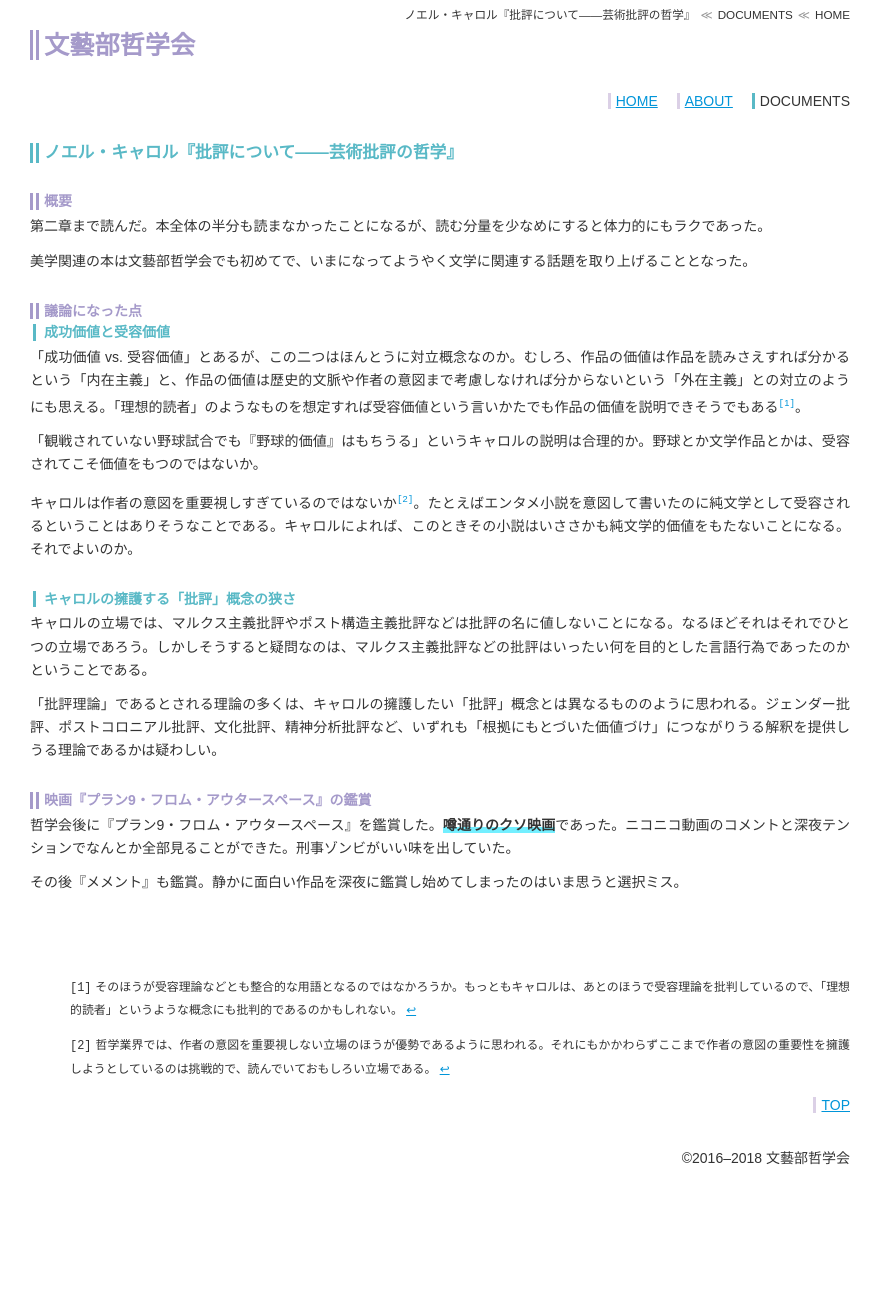
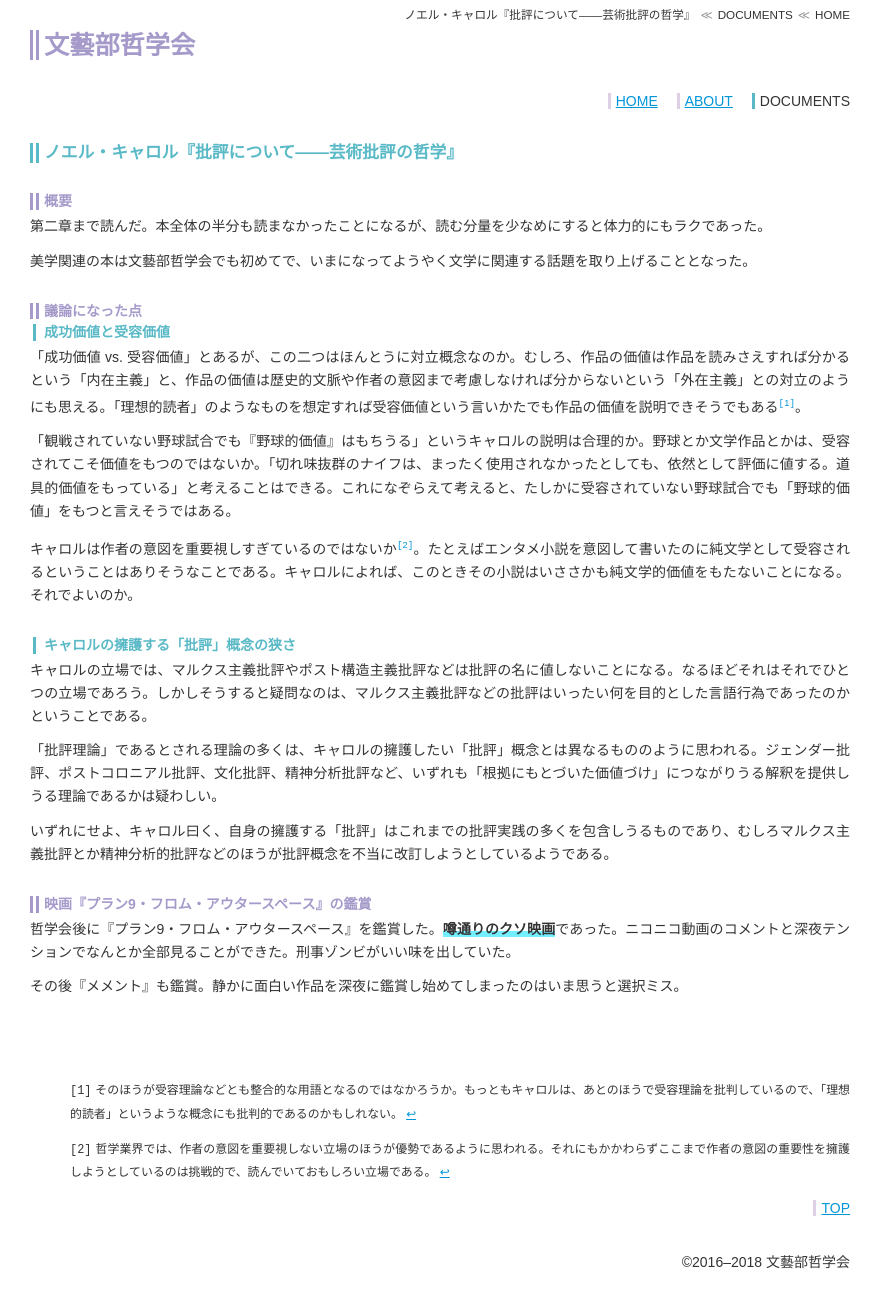
Before and after one commit to qdaibungei/philosophy, a Jekyll site: the page built from docs/_posts/2018-02-19-philo.md, in a window 1280 px wide. Shown: the whole page, without its empty margins (0-883 px from the left). Built offline with Jekyll 4.4.1, drawn with Linux system fonts in a browser that asks for light colours; before the commit the page ends 1200 px from its top, so only the background shows below that.

Commit message:
Update 2018-02-19-philo.md

```diff
--- a/docs/_posts/2018-02-19-philo.md
+++ b/docs/_posts/2018-02-19-philo.md
@@ -15,7 +15,7 @@ date:   2018-02-19
 
 [^1]: そのほうが受容理論などとも整合的な用語となるのではなかろうか。もっともキャロルは、あとのほうで受容理論を批判しているので、「理想的読者」というような概念にも批判的であるのかもしれない。
 
-「観戦されていない野球試合でも『野球的価値』はもちうる」というキャロルの説明は合理的か。野球とか文学作品とかは、受容されてこそ価値をもつのではないか。
+「観戦されていない野球試合でも『野球的価値』はもちうる」というキャロルの説明は合理的か。野球とか文学作品とかは、受容されてこそ価値をもつのではないか。「切れ味抜群のナイフは、まったく使用されなかったとしても、依然として評価に値する。道具的価値をもっている」と考えることはできる。これになぞらえて考えると、たしかに受容されていない野球試合でも「野球的価値」をもつと言えそうではある。
 
 キャロルは作者の意図を重要視しすぎているのではないか[^2]。たとえばエンタメ小説を意図して書いたのに純文学として受容されるということはありそうなことである。キャロルによれば、このときその小説はいささかも純文学的価値をもたないことになる。それでよいのか。
 
@@ -26,6 +26,8 @@ date:   2018-02-19
 
 「批評理論」であるとされる理論の多くは、キャロルの擁護したい「批評」概念とは異なるもののように思われる。ジェンダー批評、ポストコロニアル批評、文化批評、精神分析批評など、いずれも「根拠にもとづいた価値づけ」につながりうる解釈を提供しうる理論であるかは疑わしい。
 
+いずれにせよ、キャロル曰く、自身の擁護する「批評」はこれまでの批評実践の多くを包含しうるものであり、むしろマルクス主義批評とか精神分析的批評などのほうが批評概念を不当に改訂しようとしているようである。
+
 ### 映画『プラン9・フロム・アウタースペース』の鑑賞
 哲学会後に『プラン9・フロム・アウタースペース』を鑑賞した。**噂通りのクソ映画**であった。ニコニコ動画のコメントと深夜テンションでなんとか全部見ることができた。刑事ゾンビがいい味を出していた。
 
```
